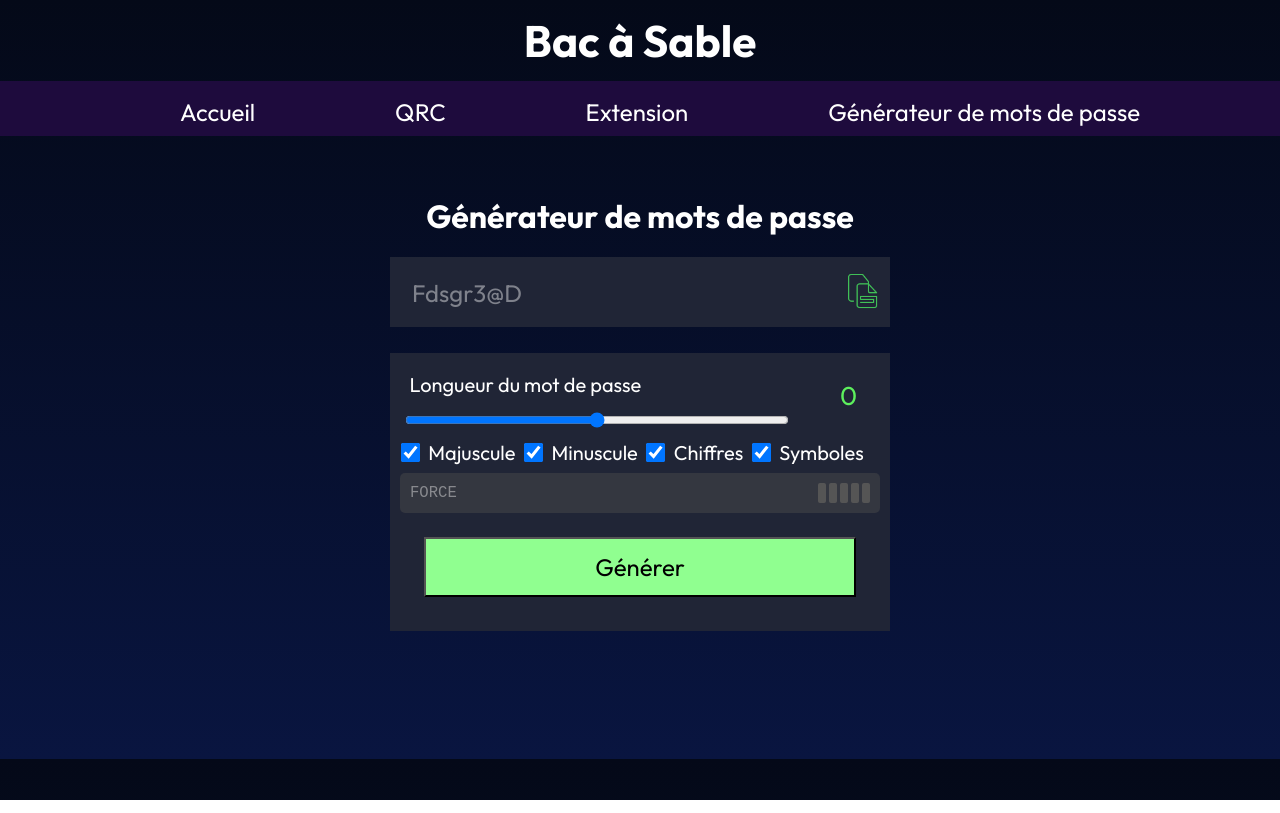
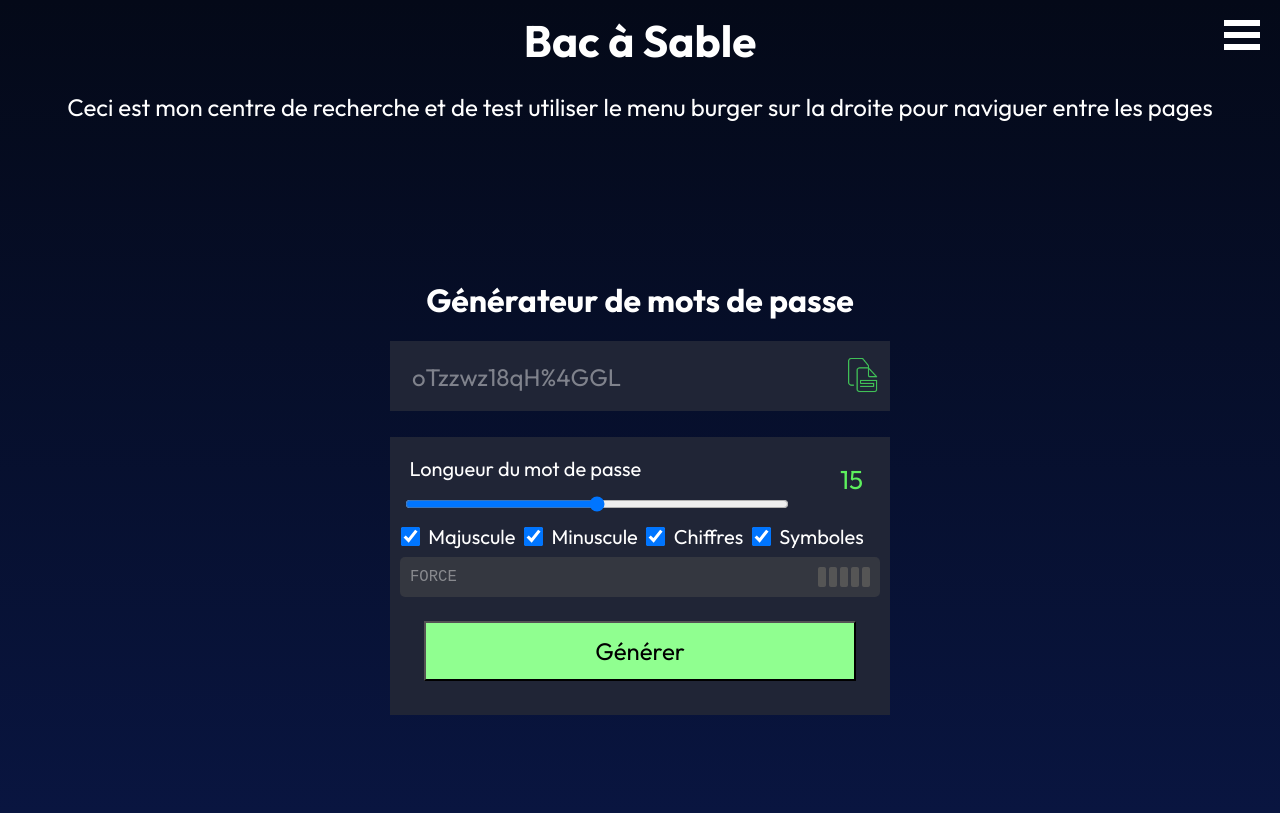
Before and after one commit to FarCodeFR/Tools-Box, a React (Vite) app: page /generator in a window 1280 px wide. Built offline with nearby package versions, Linux system fonts and the light colour scheme.

Commit message:
Création du composant generator de mots de passe plus ajout de la dépendance react-menu-burger

```diff
--- a/package.json
+++ b/package.json
@@ -11,12 +11,14 @@
   },
   "dependencies": {
     "react": "^19.0.0",
+    "react-burger-menu": "^3.1.0",
     "react-dom": "^19.0.0",
     "react-router-dom": "^7.5.1"
   },
   "devDependencies": {
     "@eslint/js": "^9.22.0",
     "@types/react": "^19.0.10",
+    "@types/react-burger-menu": "^2.8.7",
     "@types/react-dom": "^19.0.4",
     "@vitejs/plugin-react": "^4.3.4",
     "eslint": "^9.22.0",
--- a/src/App.css
+++ b/src/App.css
@@ -1,23 +1,10 @@
 .navigation-menu {
-	position: relative;
-	z-index: 1;
 	& h1 {
 		font-size: 44px;
 		text-align: center;
 		margin: 1% auto;
 		font-family: "Outfit", Impact, Haettenschweiler, "Arial Narrow Bold",
 			sans-serif;
-	}
-	& div {
-		position: absolute;
-		background-color: rgb(30, 11, 61);
-		z-index: 0;
-		width: 100%;
-		height: 100%;
-	}
-	& ul {
-		display: flex;
-		justify-content: space-evenly;
 	}
 }
 ul {
@@ -52,6 +39,12 @@ button {
 
 .container-light {
 	background: hsl(217, 61%, 90%);
+	.container-text-home {
+		color: black;
+	}
+	.bm-burger-bars {
+		background-color: black;
+	}
 	& nav > h1 {
 		color: black;
 	}
@@ -90,3 +83,9 @@ button {
 		background-color: rgba(158, 157, 157, 0.736);
 	}
 }
+
+.container-text-home {
+	font-size: 24px;
+	color: white;
+	text-align: center;
+}
--- a/src/App.tsx
+++ b/src/App.tsx
@@ -1,26 +1,20 @@
-import { NavLink, Outlet } from "react-router-dom";
+import { Outlet } from "react-router-dom";
 import "./app.css";
+import BurgerMenu from "./components/BurgerMenu";
 function App() {
 	return (
 		<>
 			<nav className="navigation-menu">
 				<h1>Bac à Sable</h1>
 				<div>
-					<ul>
-						<NavLink to="/">
-							<li>Accueil</li>
-						</NavLink>
-						<NavLink to="qrc">
-							<li>QRC</li>
-						</NavLink>
-						<NavLink to="extension">
-							<li>Extension</li>
-						</NavLink>
-						<NavLink to="generator">
-							<li>Générateur de mots de passe</li>
-						</NavLink>
-					</ul>
+					<BurgerMenu />
 				</div>
+				<section className="container-text-home">
+					<p>
+						Ceci est mon centre de recherche et de test utiliser le menu burger
+						sur la droite pour naviguer entre les pages
+					</p>
+				</section>
 			</nav>
 			<Outlet />
 		</>
--- a/src/components/BurgerMenu.tsx
+++ b/src/components/BurgerMenu.tsx
@@ -0,0 +1,40 @@
+import { slide as Menu } from "react-burger-menu";
+import { NavLink } from "react-router-dom";
+import "../styles/burger-menu.css";
+import { useState } from "react";
+
+function BurgerMenu() {
+	const [isOpen, setIsOpen] = useState(false);
+
+	const handleStateChange = (state: { isOpen: boolean }) => {
+		setIsOpen(state.isOpen);
+	};
+
+	const closeMenu = () => {
+		setIsOpen(false);
+	};
+
+	return (
+		<Menu
+			isOpen={isOpen}
+			onStateChange={(state) => handleStateChange(state)}
+			right
+			width={250}
+			className="burger-menu"
+		>
+			<NavLink to="/" className="menu-item" onClick={closeMenu}>
+				Accueil
+			</NavLink>
+			<NavLink to="/qrc" className="menu-item" onClick={closeMenu}>
+				QRC
+			</NavLink>
+			<NavLink to="/extension" className="menu-item" onClick={closeMenu}>
+				Extension
+			</NavLink>
+			<NavLink to="/generator" className="menu-item" onClick={closeMenu}>
+				Générateur MDP
+			</NavLink>
+		</Menu>
+	);
+}
+export default BurgerMenu;
--- a/src/pages/Extensions/extension.css
+++ b/src/pages/Extensions/extension.css
@@ -12,7 +12,7 @@ body {
 	align-items: center;
 	width: 70%;
 	border-radius: 15px;
-	margin: 10% auto;
+	margin: 5% auto;
 	margin-bottom: 2%;
 	background-color: hsl(226, 25%, 17%);
 	& figure {
--- a/src/pages/Generator/Generator.tsx
+++ b/src/pages/Generator/Generator.tsx
@@ -3,18 +3,21 @@ import "./generator.css";
 
 function Generator() {
 	const [password, setPassword] = useState("Fdsgr3@D");
-	const [lengthPassword, setLengthPassword] = useState(0);
+	const [lengthPassword, setLengthPassword] = useState(15);
 	const [uppercase, setUppercase] = useState(true);
 	const [lowercase, setLowercase] = useState(true);
 	const [numbers, setNumbers] = useState(true);
 	const [symbols, setSymbols] = useState(true);
-	const [errors, setErrors] = useState({});
 	const [isRobust, setIsRobust] = useState("");
 	const [isBar, setIsBar] = useState(0);
 	const [colorBar, setColorBar] = useState("#555");
+	const [visible, setVisible] = useState(false);
 
 	useEffect(() => {
 		generatePassword();
+		setTimeout(() => {
+			setVisible(true);
+		}, 100);
 	}, []);
 
 	const random = (min = 0, max = 1) => {
@@ -34,21 +37,6 @@ function Generator() {
 	};
 
 	const generatePassword = () => {
-		setErrors({});
-		if (!uppercase && !lowercase && !numbers && !symbols) {
-			return setErrors("qssdsdds");
-		}
-		if (lengthPassword === 0) {
-			return setErrors("La longeur du mot de passe de peut pas être 0");
-		}
-		if (lengthPassword === null) {
-			return setErrors("Mot de passe pas assez long");
-		}
-		if (lengthPassword >= 30) {
-			return setErrors(
-				"Mot de passe ne peut pas être suppérieur à 30 charactères",
-			);
-		}
 		let password = "";
 		for (let i = 0; i < lengthPassword; i++) {
 			const choice = random(0, 3);
@@ -115,10 +103,10 @@ function Generator() {
 		}
 	};
 	return (
-		<main className="container-generator-main">
+		<main className={`container-generator-main ${visible ? "visible" : ""}`}>
 			<h1>Générateur de mots de passe</h1>
 			<div className="input-with-button">
-				<input type="readonly" value={password} />
+				<input type="text" value={password} />
 				<button type="button" onClick={handleCopy}>
 					<img src="images/copy.png" alt="" />
 				</button>
@@ -128,8 +116,10 @@ function Generator() {
 				<input
 					type="range"
 					id="Length"
-					onChange={handleChange}
-					onClick={generatePassword}
+					onChange={(e) => {
+						handleChange(e);
+						generatePassword();
+					}}
 					name="longeur"
 					min="0"
 					max="30"
@@ -145,7 +135,7 @@ function Generator() {
 					<label htmlFor="uppercase">Majuscule</label>
 					<input
 						type="checkbox"
-						id="uppercase"
+						id="lowercase"
 						checked={lowercase}
 						onChange={(e) => setLowercase(e.target.checked)}
 					/>
--- a/src/pages/Generator/generator.css
+++ b/src/pages/Generator/generator.css
@@ -1,14 +1,24 @@
 .container-generator-main {
 	margin: 10% auto;
 	text-align: center;
-	& input {
+	opacity: 1;
+	transform: translateY(20px);
+	transition: opacity 0.3s ease-out, transform 0.3s ease-out;
+	& img {
+		width: 100%;
+		height: 100%;
+		object-fit: cover;
+	}
+}
+.container-generator-main input {
 	width: 80%;
 	background-color: transparent;
 	border: none;
 	font-size: 24px;
 	color: rgba(255, 255, 255, 0.428);
 }
-	& .input-with-button > button {
+
+.input-with-button > button {
 	cursor: pointer;
 	position: absolute;
 	top: 20%;
@@ -18,12 +28,51 @@
 	border: none;
 	background-color: transparent;
 }
-	& img {
-		width: 100%;
-		height: 100%;
-		object-fit: cover;
+
+/* ? Appeared animation */
+.container-generator-main > * {
+	opacity: 0;
+	transform: translateY(20px);
+	transition: opacity 0.3s ease-out, transform 0.3s ease-out;
 }
+
+.container-generator-main.visible > * {
+	opacity: 1;
+	transform: translateY(10px);
 }
+
+.container-generator-main.visible > h1 {
+	transition-delay: 0.1s;
+}
+
+.container-generator-main.visible > .input-with-button {
+	transition-delay: 0.2s;
+}
+
+.container-generator-main.visible > .container-generator > label:nth-child(1) {
+	transition-delay: 0.3s;
+}
+
+.container-generator-main.visible > .container-generator > input[type="range"] {
+	transition-delay: 0.4s;
+}
+
+.container-generator-main.visible > .container-generator > p {
+	transition-delay: 0.5s;
+}
+
+.container-generator-main.visible > .container-generator > .container-checkbox {
+	transition-delay: 0.6s;
+}
+
+.container-generator-main.visible > .container-generator > .strength-indicator {
+	transition-delay: 0.7s;
+}
+
+.container-generator-main.visible > .container-generator > .button-generator {
+	transition-delay: 0.8s;
+}
+/* ? End animation */
 
 .input-with-button {
 	text-align: start;
@@ -130,5 +179,9 @@ input[type="checkbox"] {
 	margin: 5% auto;
 	width: 90%;
 	height: 60px;
+	cursor: pointer;
 	background: rgb(144, 255, 144);
 }
+.button-generator:hover {
+	opacity: 80%;
+}
--- /dev/null
+++ b/src/styles/burger-menu.css
@@ -0,0 +1,53 @@
+.burger-menu .menu-item {
+	display: block;
+	padding: 10px 20px;
+	text-decoration: none;
+	color: #eee;
+	transition: color 0.3s ease-in-out;
+}
+.bm-menu-wrap {
+	position: fixed;
+	max-height: 300px;
+	border-radius: 0px 0 0 10px;
+	top: 0;
+	bottom: auto;
+	overflow-y: auto;
+}
+
+.bm-menu {
+	height: auto;
+}
+.menu-item:hover {
+	color: rgba(88, 194, 255, 0.887);
+}
+
+.bm-burger-button {
+	position: fixed;
+	width: 36px;
+	height: 30px;
+	right: 20px;
+	top: 20px;
+}
+
+.bm-burger-bars {
+	background: white;
+}
+
+.bm-cross-button {
+	height: 24px;
+	width: 24px;
+}
+
+.bm-cross {
+	background: #bdc3c7;
+}
+
+.bm-menu {
+	background: #373a47;
+	padding: 2.5em 1.5em 0;
+	font-size: 1.15em;
+}
+
+.bm-overlay {
+	background: rgba(0, 0, 0, 0.3);
+}
```
Also changed, not shown: 1 other file (tests, documents, lock files or other folders). Lines whose indentation alone changed are shown as unchanged.
